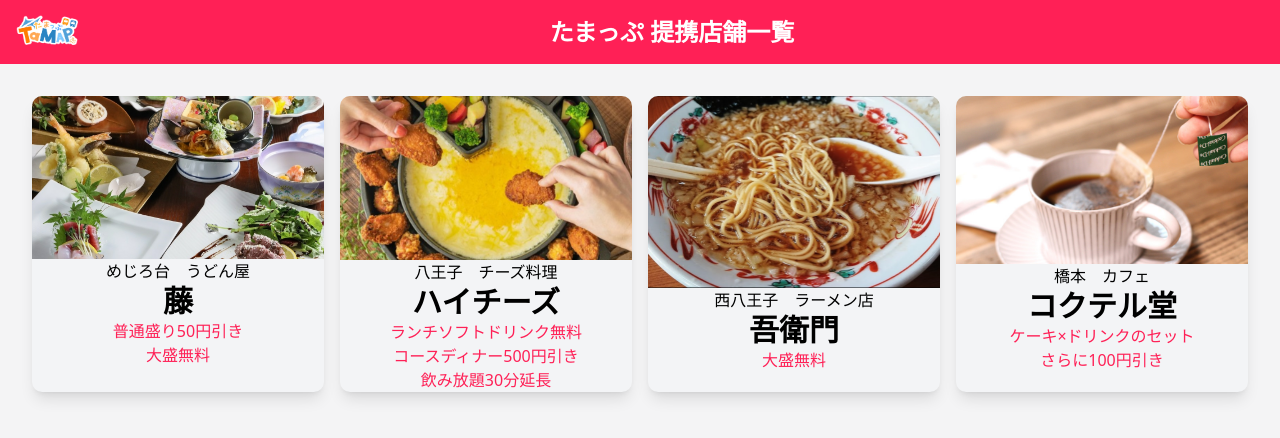
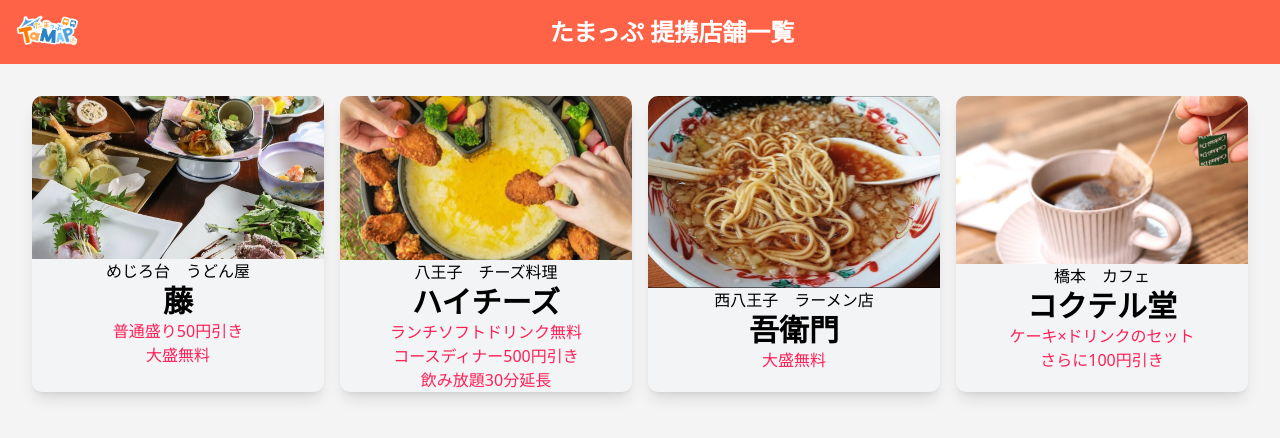
Before and after one commit to tommy10092525/tamap-with-gsap, a Next.js app: page /discount in a window 1280 px wide. Shown: the top 438 px of the page. Built offline with nearby package versions, Linux system fonts and the light colour scheme.

Commit message:
Update discount page header color to tomato red

```diff
--- a/src/app/discount/page.tsx
+++ b/src/app/discount/page.tsx
@@ -9,7 +9,7 @@ import kokuterudoImage from "../../../public/kokuterudou.jpg"
 const page = () => {
   return (
     <div className='bg-zinc-100 dark:bg-zinc-950 text-black dark:text-white min-h-screen'>
-      <header className='bg-rose-500 text-white py-4 fixed top-0 left-0 right-0 z-10 px-4'>
+      <header className='bg-[#ff6347] text-white py-4 fixed top-0 left-0 right-0 z-10 px-4'>
         <Link href="/" className='float-left'>
           <Image src={logo} alt="たまっぷのロゴ" width={400} height={400} className='w-16 h-16 -my-4' />
         </Link>
```
